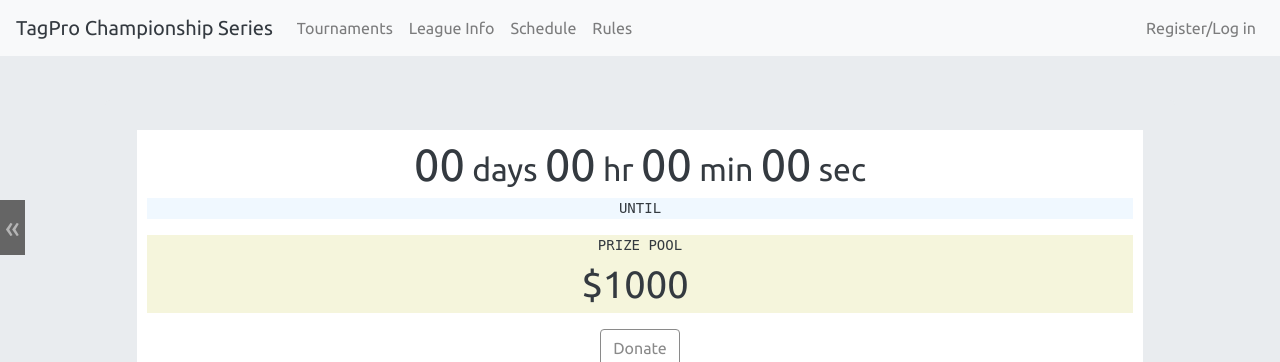
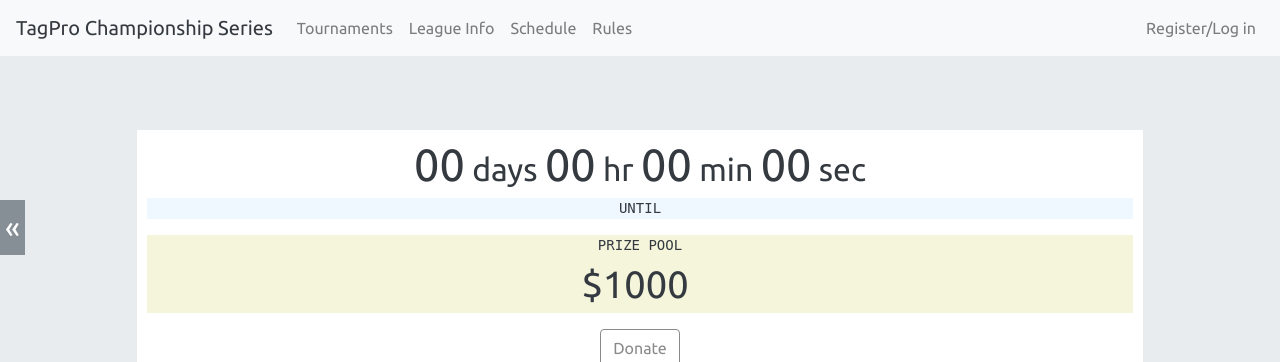
Before and after one commit to vivaelnino9/championship, a Django app: page / in a window 1280 px wide. Shown: the top 362 px of the page. Run offline with Django 3.2, Linux system fonts and the light colour scheme; data that the repository does not hold is empty; parts of the project's set-up code (start-up, migrations or seed data) failed here and were passed over; some libraries are stand-ins or nearby versions.

Commit message:
change coloring

```diff
--- a/champ_app/static/css/project.css
+++ b/champ_app/static/css/project.css
@@ -10,7 +10,7 @@
     min-height: 100%;
 }
 footer {
-    background-color: #656565;
+    background-color: #868e96;
 }
 .footer, .push {
     height: 50px;
@@ -251,7 +251,7 @@
     z-index: 1;
     top: 0;
     left: 0;
-    background-color: #656565;
+    background-color: #868e96;
     overflow-x: hidden;
     transition: 0.5s;
     padding-top: 60px;
@@ -261,7 +261,7 @@
     text-decoration: none;
     font-size: 25px;
     /*color: #b5b5b5;*/
-    color: #656565;
+    color: #868e96;
     display: block;
     transition: 0.3s;
 }
@@ -286,8 +286,8 @@
 .sidebar-button {
     font-size: 30px;
     cursor: pointer;
-    background-color: #656565;
-    color: #b5b5b5;
+    background-color: #868e96;
+    color: #fff;
     padding: 5px;
     position: fixed;
     left: 0px;
--- a/champ_app/static/js/sidebar.js
+++ b/champ_app/static/js/sidebar.js
@@ -7,7 +7,7 @@
 }
 
 function closeNav() {
-    $('#mySidenav a, #mySidenav p').css('color','#656565');
+    $('#mySidenav a, #mySidenav p').css('color','#868e96');
     setTimeout(function(){
       $('#mySidenav').animate({width:'0px'}, 100);
     }, 120);
--- a/champ_app/templates/sidebar.html
+++ b/champ_app/templates/sidebar.html
@@ -1,6 +1,6 @@
 <div id="mySidenav" class="sidenav">
   <a href="javascript:void(0)" class="closebtn" onclick="closeNav()">&times;</a>
-  <p style="color: #656565;">Legendary Teams</p>
+  <p style="color: #868e96;">Legendary Teams</p>
   <a href="{% url 'team' 'Pop Fiction' %}">Pop Fiction</a>
   <a href="#">Team Name</a>
   <a href="#">Team Name</a>
```
